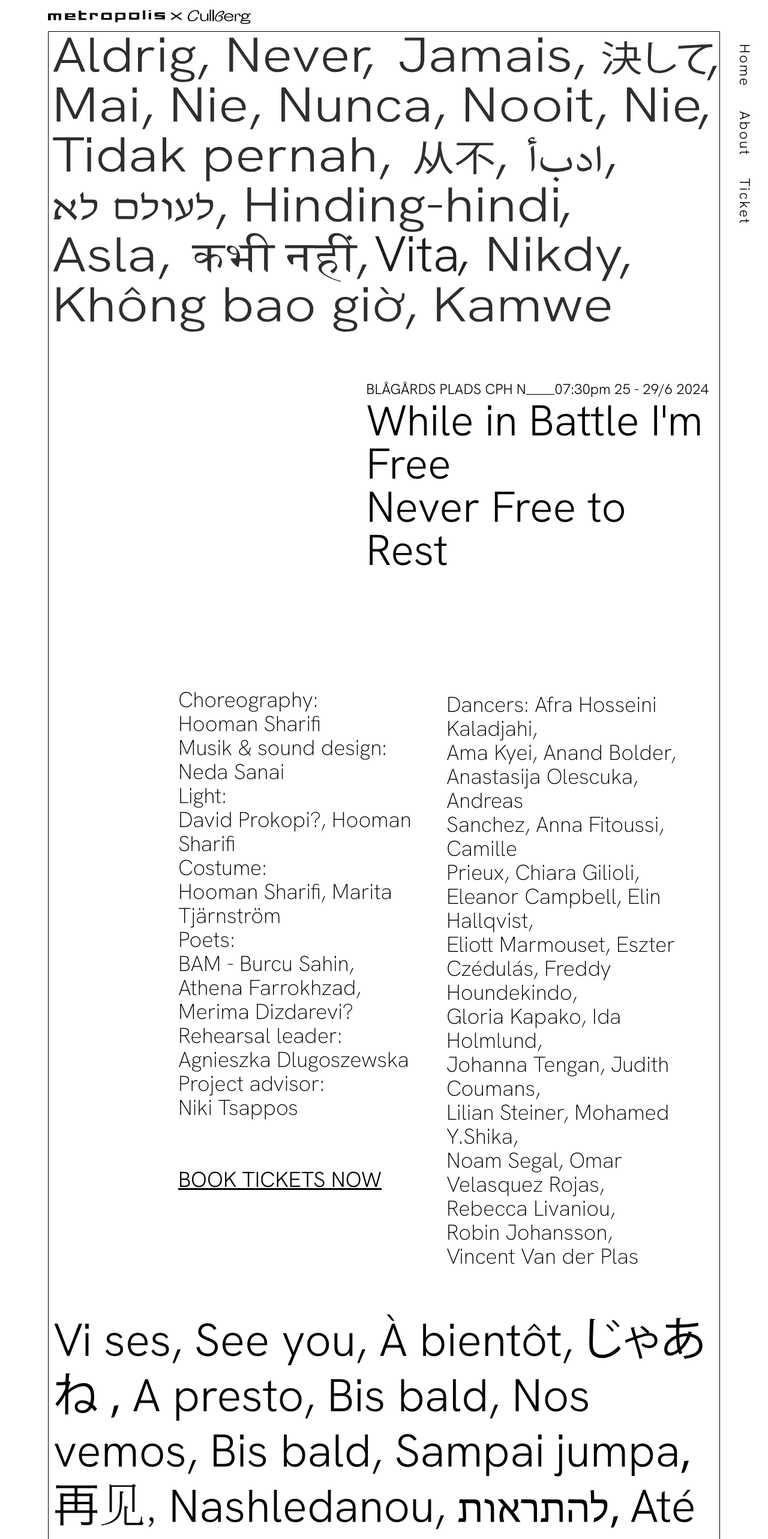
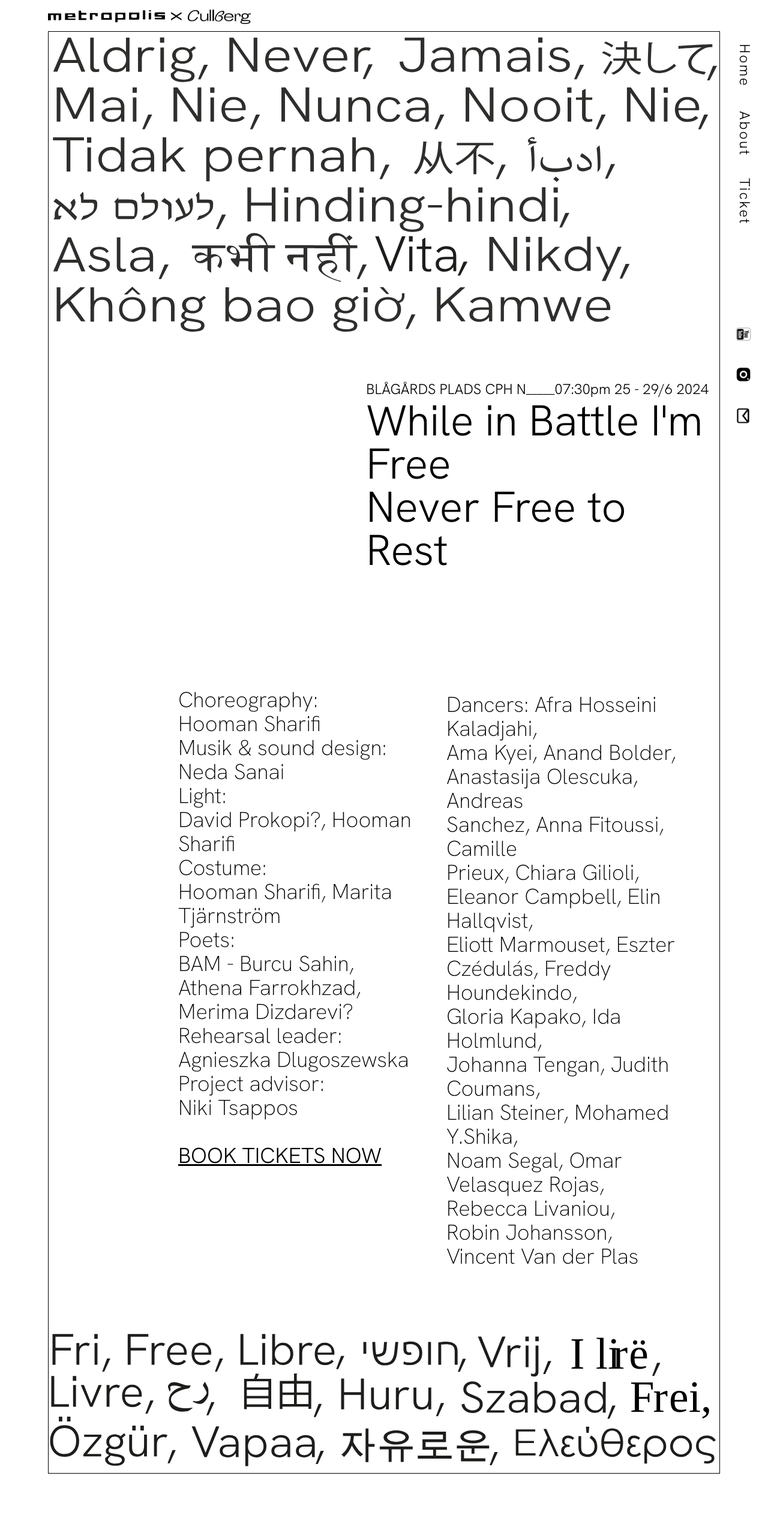
Before and after one commit to SineMunchs/exam2, a Vue app: page / in a window 1280 px wide. Shown: the top 2566 px of the page at 60% size. After the commit the page ends 2537 px from the top, so only its background shows below. Built offline with nearby package versions, Linux system fonts and the light colour scheme; grey boxes are pictures that could not be loaded.

Commit message:
commit frei

```diff
--- a/src/App.vue
+++ b/src/App.vue
@@ -13,7 +13,25 @@ import { RouterLink, RouterView } from 'vue-router'
         <RouterLink to="/ticket"class="z-10 mt-20 mr-11 transform rotate-90 hanken font-light tracking-widest">Ticket</RouterLink>
       </nav>
 
+
+      <footer class="fixed bottom-0 right-0 mb-40 -mr-10">
+    <img src="../../public/images/icon.svg" alt="HomeView.vue" class="h-7 z-10 transform rotate-90">
+  </footer>
+
   </header>
 
   <RouterView />
 </template>
+
+<style scoped>
+nav {
+  height: calc(100% - 40px); /* Adjust the height to leave space for the footer */
+  padding-bottom: 40px; /* Add padding to ensure the content doesn't overlap with the footer */
+}
+
+footer {
+  display: flex;
+  justify-content: flex-end;
+  align-items: flex-end;
+}
+</style>
--- a/src/views/AboutView.vue
+++ b/src/views/AboutView.vue
@@ -115,7 +115,7 @@ stroke  about side
 
 
 <!--Footer-->
-  <img src="../../public/images/vi ses.svg" alt="HomeView.vue" class=" mt-40 -mr-2 mb-4">
+  <img src="../../public/images/frei.svg" alt="HomeView.vue" class=" mt-40 -mr-2 mb-4">
 
 
   <!--page grid -->
--- a/src/views/HomeView.vue
+++ b/src/views/HomeView.vue
@@ -59,7 +59,7 @@ onMounted(() => {
         <!--knap-->
         <div class="button-container"></div>
         <router-link to="/ticket">
-          <button class="navigate-button hanken font-light text-4xl underline mt-20 mb-10 hover:text-[#5C442B]">BOOK TICKETS NOW</button>
+          <button class="navigate-button hanken font-light text-4xl underline mt-10 mb-10 hover:text-[#5C442B]">BOOK TICKETS NOW</button>
         </router-link>
       </div>
       <div class="w-1/2 p-4">
@@ -71,7 +71,7 @@ onMounted(() => {
         </div>
       </div>
     </div>
-         <img src="../../public/images/vi ses.svg" alt="HomeView.vue" class="-mr-2 mb-4">
+         <img src="../../public/images/frei.svg" alt="HomeView.vue" class="-mr-2 mt-10">
        </div>
     </div>
 
--- a/src/views/TicketView.vue
+++ b/src/views/TicketView.vue
@@ -1,4 +1,5 @@
 <template>
+
     <div class="flex flex-row w-full justify-center items-center">
        <div class="grid border border-black flex-grow m-20 mt-3 w-full relative">
          <div class="p-1">
@@ -20,7 +21,7 @@
            </div>
        </div>
    </div>
-           <img src="../../public/images/vi ses.svg" alt="HomeView.vue" class="-mr-2 mb-4">
+           <img src="../../public/images/frei.svg" alt="HomeView.vue" class="-mr-2 mb-4">
          </div>
          </div>
    </template>
```
Also changed, not shown: public/images/frei.svg (added), public/images/icon.svg (added).
